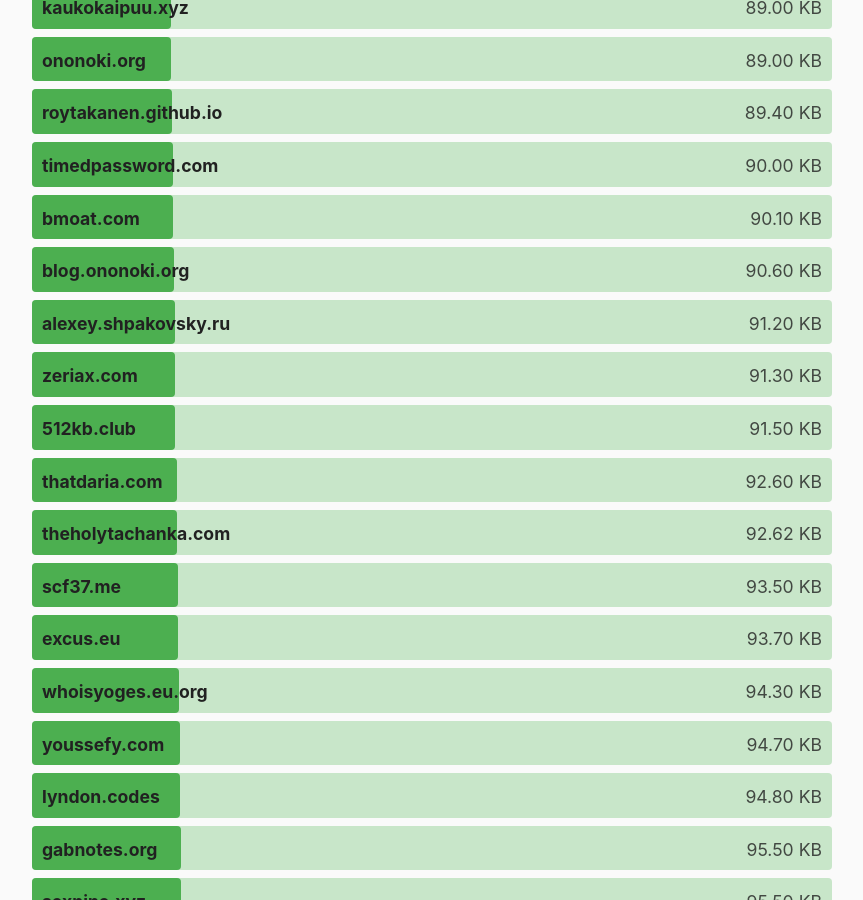
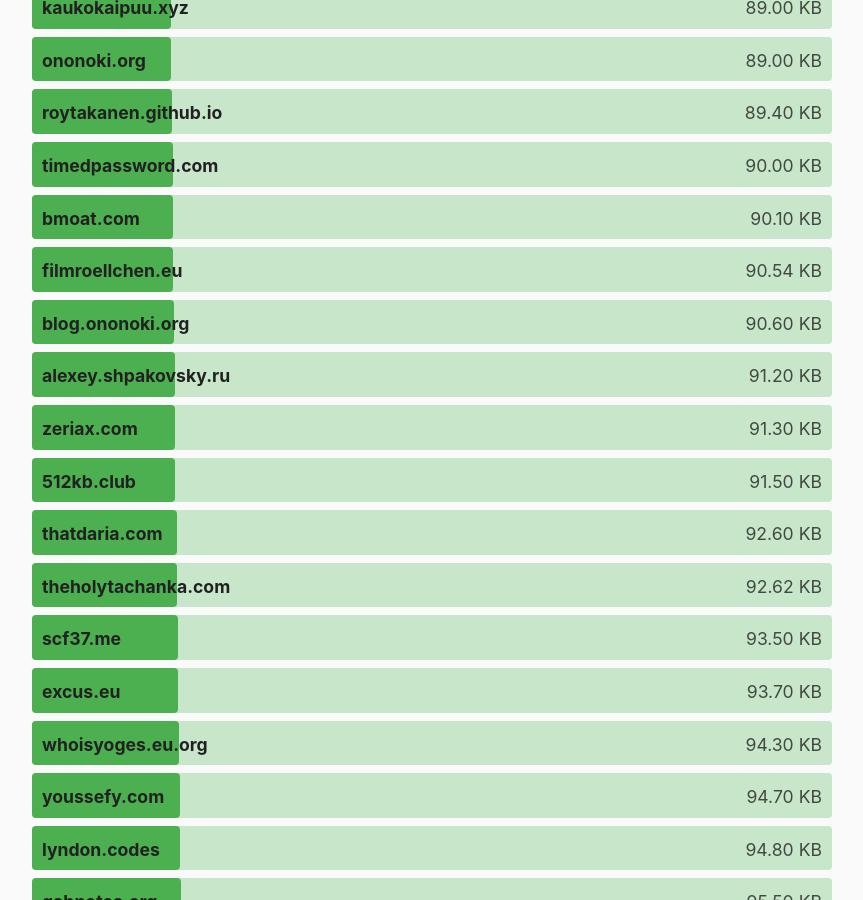
Before and after one commit to kevquirk/512kb.club, a Jekyll site: the page built from index.md, in a window 1280 px wide and 900 px high, scrolled down 24359 px. Shown: the whole window, without its empty margins (208-1071 px from the left). Built offline with Jekyll 4.4.1, drawn with Linux system fonts in a browser that asks for light colours.

Commit message:
Add filmroellchen.eu
https://radar.cloudflare.com/scan/a2d3e23f-d229-4a43-b06b-639ad14fc11b/summary

```diff
--- a/_data/sites.yml
+++ b/_data/sites.yml
@@ -4027,3 +4027,8 @@
   url: https://zwieratko.sk/
   size: 28.07
   last_checked: 2024-02-11
+
+- domain: filmroellchen.eu
+  url: https://filmroellchen.eu/
+  size: 90.54
+  last_checked: 2024-06-23
```
